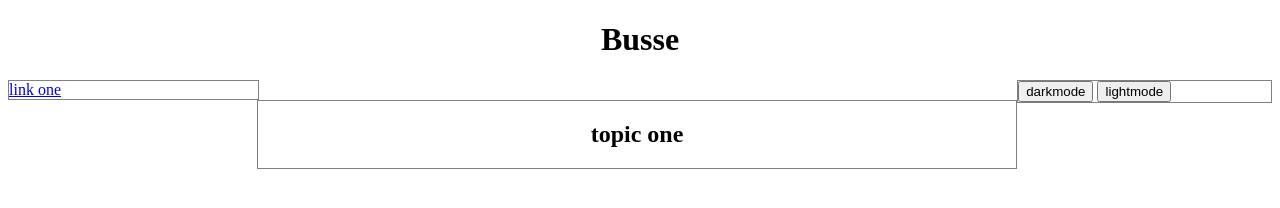
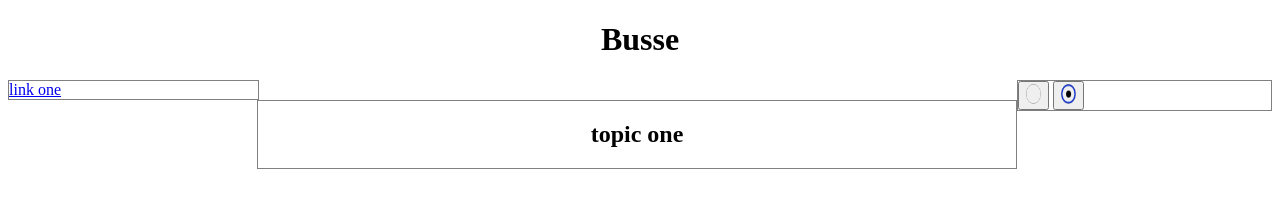
Before and after one commit to Leounicode/webcode_Infprojgitv2025, a plain HTML site: page index.html in a window 1280 px wide. Drawn offline with Linux system fonts and the light colour scheme.

Commit message:
newer version

```diff
--- a/generalcode.js
+++ b/generalcode.js
@@ -7,7 +7,6 @@ $(document).ready(function main(){
         $(objectaffected).attr(attrbute,classtoadd);
         //https://stackoverflow.com/questions/1424981/how-can-i-remove-all-css-classes-using-jquery-javascript
        //https://www.w3schools.com/jquery/jquery_css_classes.asp
-
     });
 
 });
--- a/index.html
+++ b/index.html
@@ -20,8 +20,8 @@
 
     </div>
     <div class=" Wikigeneral" id="wikistyleoptionsbar">
-        <button class="stylechange" data-attrvalue="styledark" data-object=".wikistylesite" data-attr="id" >darkmode</button>
-        <button class="stylechange" data-attrvalue="stylelight" data-object=".wikistylesite" data-attr="id">lightmode</button>
+        <button class="stylechange"  data-attrvalue="styledark" data-object=".wikistylesite" data-attr="id" ><img style="height: 20px; width: 15px;" src=" .\recources\selctor_field.png"></button>
+        <button class="stylechange"  data-attrvalue="stylelight" data-object=".wikistylesite" data-attr="id"><img style="height: 20px; width: 15px;" src=".\recources\selector_field-select.png"></button>
 
     </div>
     <div class="Wikigeneral" id="wikistylemain">
```
